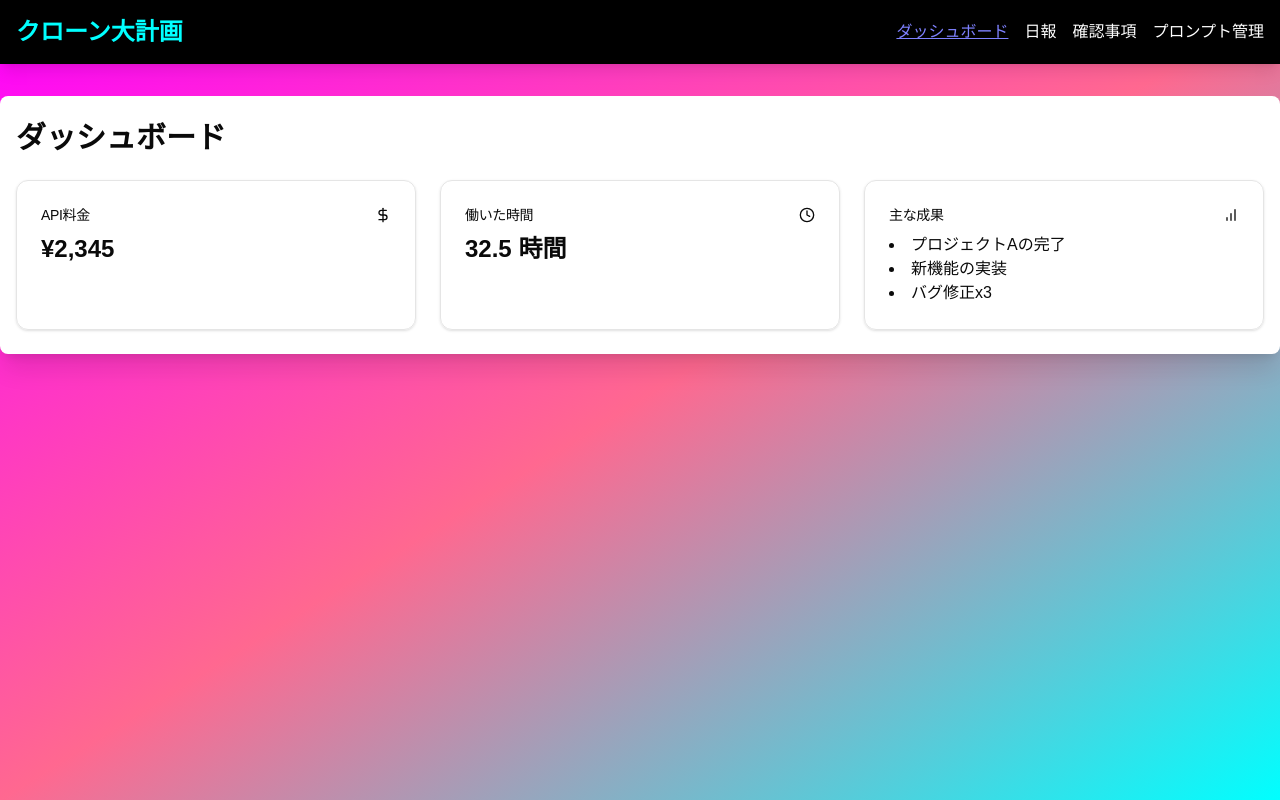
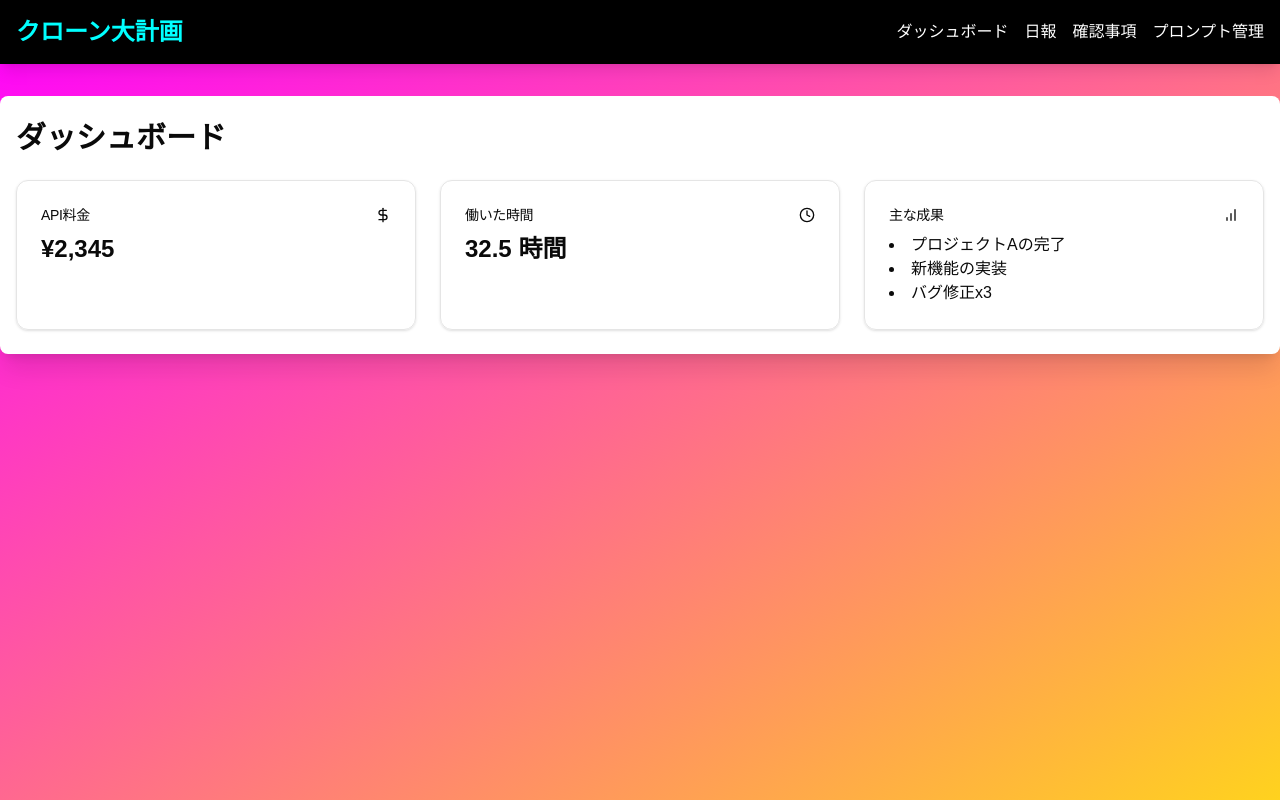
Before and after one commit to akiRuby/secretary, a Next.js app: page / in a window 1280 px wide. Built offline with nearby package versions, Linux system fonts and the light colour scheme.

Commit message:
DB接続

```diff
--- a/app/layout.js
+++ b/app/layout.js
@@ -1,10 +1,8 @@
-import './globals.css'  // または適切なパス
+import './globals.css'
 import Link from 'next/link'
-import { useRouter } from 'next/router'
+import Navigation from '../components/ui/Navigation'
 
 export default function Layout({ children }) {
-  const router = useRouter()
-
   const navItems = [
     { name: 'ダッシュボード', href: '/' },
     { name: '日報', href: '/daily-report' },
@@ -13,25 +11,13 @@ export default function Layout({ children }) {
   ]
 
   return (
-    <div className="min-h-screen bg-gradient-to-br from-[#FF00FF] via-[#FF6890] to-[#00FFFF]">
+    <div className="min-h-screen bg-gradient-to-br from-[#FF00FF] via-[#FF6890] to-[#FFD21E]">
       <nav className="bg-[#000000] text-[#FFFFFF] p-4 shadow-lg">
         <div className="container mx-auto flex justify-between items-center">
           <Link href="/" className="text-2xl font-bold text-[#00FFFF] hover:text-[#FFD21E] transition-colors duration-300">
             クローン大計画
           </Link>
-          <div className="space-x-4">
-            {navItems.map((item) => (
-              <Link
-                key={item.name}
-                href={item.href}
-                className={`hover:text-[#FFD21E] transition-colors duration-300 ${
-                  router.pathname === item.href ? 'underline text-[#7E81FF]' : 'text-[#FFFFFF]'
-                }`}
-              >
-                {item.name}
-              </Link>
-            ))}
-          </div>
+          <Navigation navItems={navItems} />
         </div>
       </nav>
       <main className="container mx-auto mt-8 px-4 bg-[#FFFFFF] rounded-lg shadow-xl p-6">
--- /dev/null
+++ b/components/ui/Navigation.js
@@ -0,0 +1,15 @@
+import Link from 'next/link';
+
+export default function Navigation({ navItems }) {
+  return (
+    <ul className="flex space-x-4">
+      {navItems.map((item) => (
+        <li key={item.href}>
+          <Link href={item.href} className="hover:text-[#FFD21E] transition-colors duration-300">
+            {item.name}
+          </Link>
+        </li>
+      ))}
+    </ul>
+  );
+}
--- a/pages/confirmation.js
+++ b/pages/confirmation.js
@@ -1,17 +1,44 @@
 import Layout from '../app/layout'
 import { Card, CardContent, CardHeader, CardTitle } from "@/components/ui/card"
 import { Button } from "@/components/ui/button"
+import { useState, useEffect } from 'react'
 
 export default function Confirmation() {
-  const tasks = [
-    { name: 'タスク1', content: 'タスク1の実行内容' },
-    { name: 'タスク2', content: 'タスク2の実行内容' },
-    { name: 'タスク3', content: 'タスク3の実行内容' },
-  ]
+  const [tasks, setTasks] = useState([]);
+  const [error, setError] = useState(null);
+
+  useEffect(() => {
+    fetch('https://yt3ii8lke0.execute-api.ap-northeast-1.amazonaws.com/dev/tasks/incomplete', {
+      mode: 'cors',
+      headers: {
+        'Origin': 'http://localhost:3000'
+      }
+    })
+      .then(response => response.json())
+      .then(data => {
+        console.log('APIレスポンス:', data);
+        // データが配列であることを確認し、直接使用します
+        if (Array.isArray(data)) {
+          const tasksData = data.map(item => ({
+            name: item.Name,
+            content: item.TotalScore.toString(),
+          }));
+          setTasks(tasksData);
+        } else {
+          setError('予期せぬデータ形式です');
+        }
+      })
+      .catch(error => {
+        console.error('APIリクエストエラー:', error);
+        setError(`APIリクエストエラーが発生しました: ${error.message}`);
+      });
+  }, []);
 
   return (
     <Layout>
       <h1 className="text-3xl font-bold mb-6">確認事項</h1>
+      {error && <p className="text-red-500">{error}</p>}
+      {tasks.length === 0 && !error && <p>データを読み込んでいます...</p>}
       <div className="space-y-4">
         {tasks.map((task, index) => (
           <Card key={index}>
@@ -19,7 +46,7 @@ export default function Confirmation() {
               <CardTitle>{task.name}</CardTitle>
             </CardHeader>
             <CardContent>
-              <p className="mb-4">{task.content}</p>
+              <p className="mb-4">スコア: {task.content}</p>
               <Button>確認</Button>
             </CardContent>
           </Card>
```
